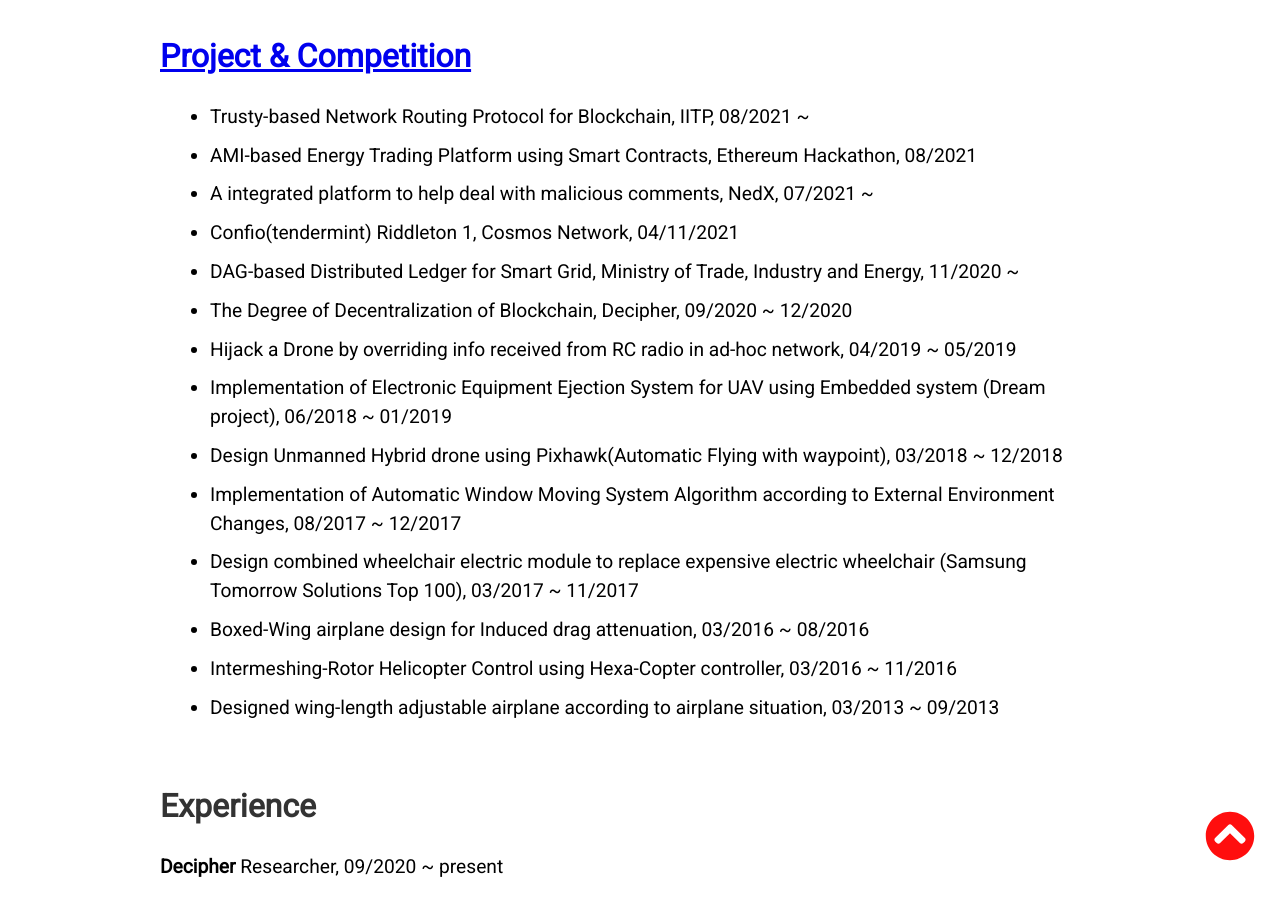
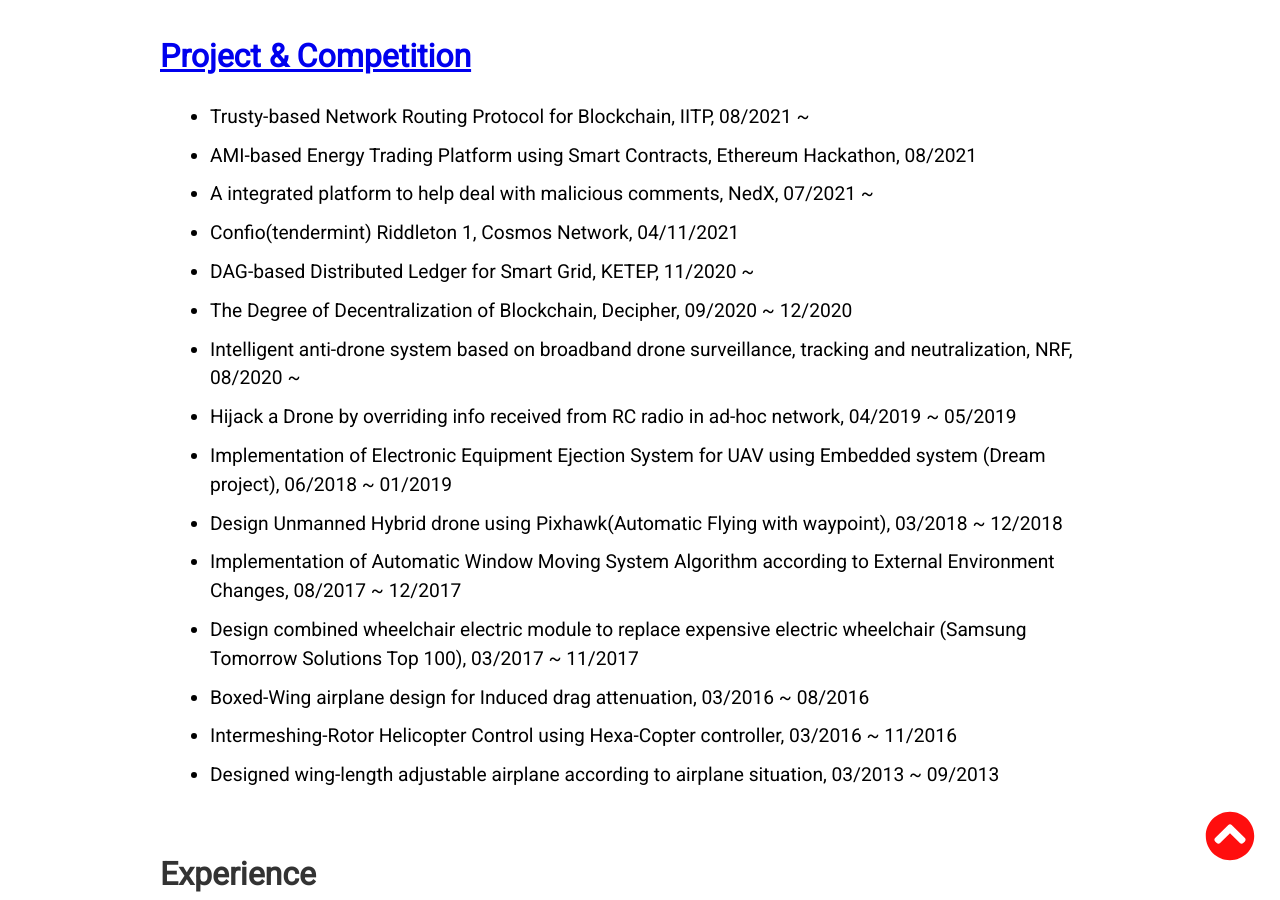
Before and after one commit to tkxkd0159/tkxkd0159.github.io, a Jekyll site: the page built from index.html, in a window 1280 px wide and 900 px high, scrolled down 2163 px. Built offline with Jekyll 4.4.1, drawn with Linux system fonts in a browser that asks for light colours; nearby versions of some CDN libraries; some of the changed text lies outside the part shown.

Commit message:
Update maincon.html

```diff
--- a/_includes/maincon.html
+++ b/_includes/maincon.html
@@ -14,11 +14,14 @@
       Confio(tendermint) Riddleton 1, Cosmos Network, 04/11/2021
    </li>
   <li>
-      DAG-based Distributed Ledger for Smart Grid, Ministry of Trade, Industry and Energy, 11/2020 ~
+      DAG-based Distributed Ledger for Smart Grid, KETEP, 11/2020 ~
   </li>
  <li>
     The Degree of Decentralization of Blockchain, Decipher, 09/2020 ~ 12/2020
  </li>
+   <li>
+  Intelligent anti-drone system based on broadband drone surveillance, tracking and neutralization, NRF, 08/2020 ~
+    </li>
   <li>
     Hijack a Drone by overriding info received from RC radio in ad-hoc network,
     04/2019 ~ 05/2019
@@ -65,11 +68,11 @@
 <p><strong>Hanbit Publishing Network</strong> Technical Book Reviewer, 04/2021 ~ present</p>
 
 
-<p><strong>Fine ADS</strong> Researcher, 05/2017 ~ 09/2017</p>
+<p><strong>Fine ADS</strong> Researcher, 06/2018 ~ 09/2018</p>
 
 <ul>
-  <li>Research related to the use of UAV</li>
-  <li>Design drone frames</li>
+  <li>Design and manufacture of small unmanned aerial vehicle systems</li>
+  <li>Design security drone system</li>
 </ul>
 
 <p>
```
